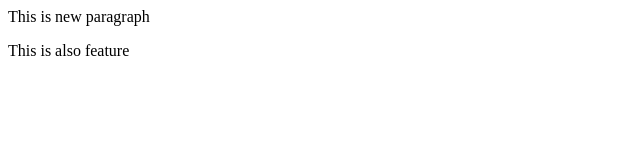
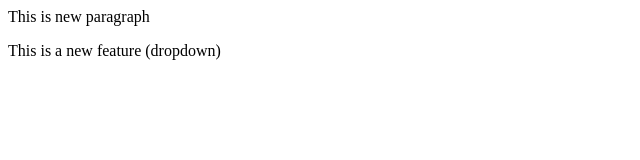
Before and after one commit to Aj-journey/localrepo, a plain HTML site: page index.html in a window 1280 px wide. Shown: the full height of the page, 0-640 px from the left. Drawn offline with Linux system fonts and the light colour scheme.

```diff
--- a/index.html
+++ b/index.html
@@ -1,2 +1,2 @@
 <p>This is new paragraph</p>
-<p>This is also feature</p>
+<p>This is a new feature (dropdown)</p>
```
